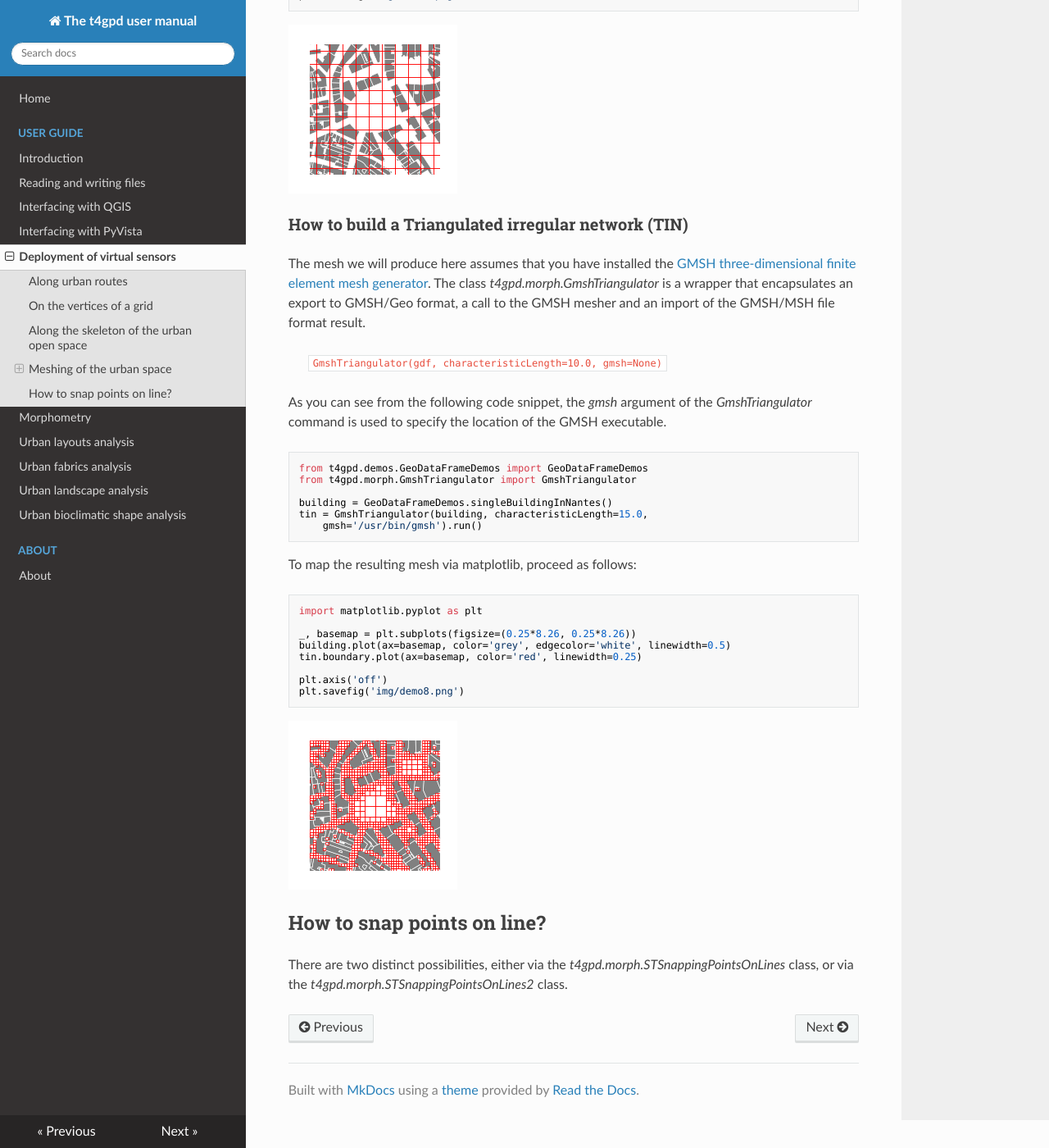
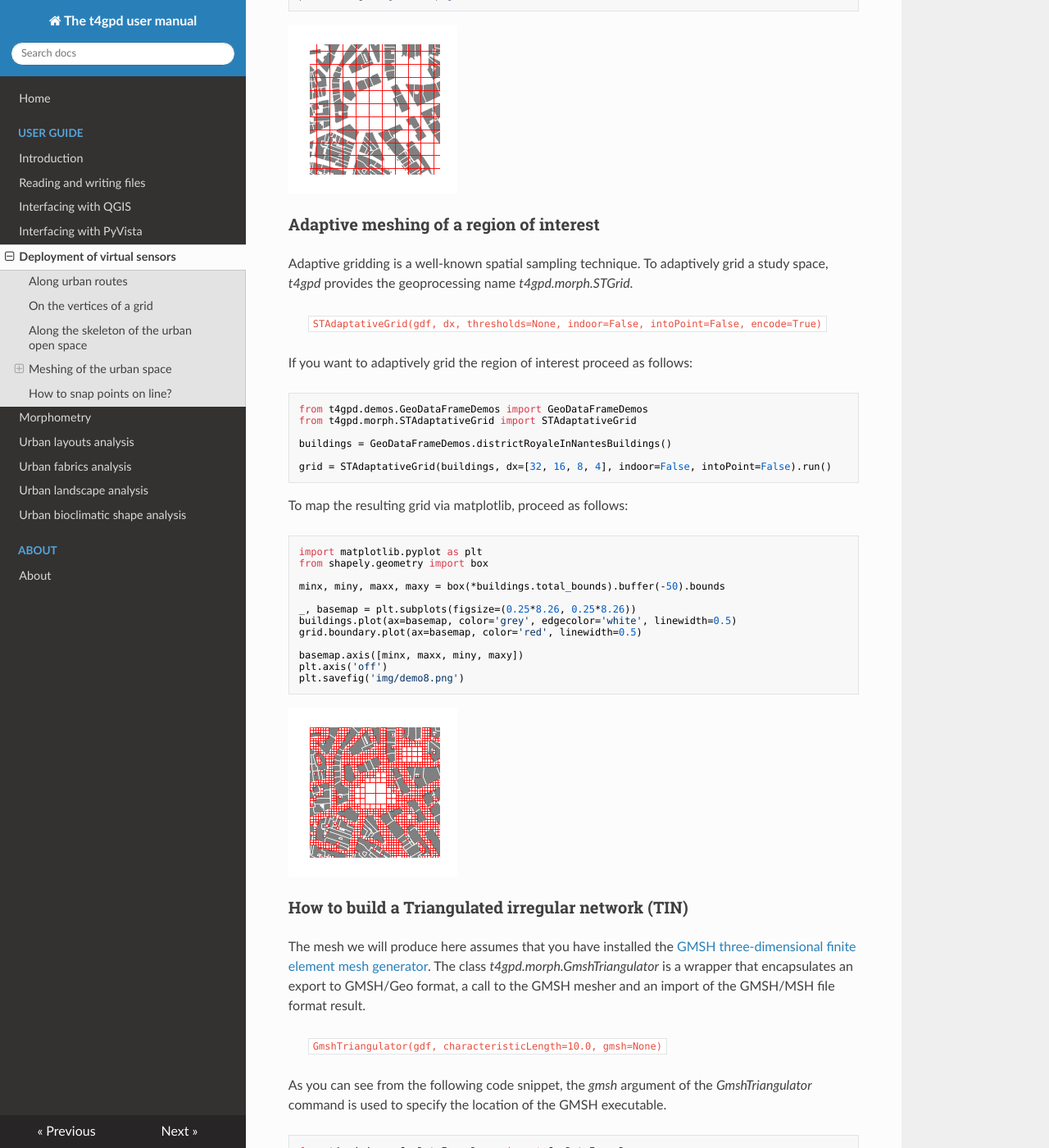
Before and after one commit to thomas-leduc/t4gpd-docs, an MkDocs documentation site: the page built from docs/sensors.md, in a window 1280 px wide and 1400 px high, scrolled down 3629 px. Shown: the whole window at 82% size. Built offline with MkDocs 1.6.1, drawn with Linux system fonts in a browser that asks for light colours; nearby versions of some CDN libraries.

Commit message:
UPdate sensors.md

````diff
--- a/docs/sensors.md
+++ b/docs/sensors.md
@@ -169,6 +169,42 @@ plt.savefig('img/demo7.png')
 
 ![Demo7](img/demo7.png)
 
+### Adaptive meshing of a region of interest
+
+Adaptive gridding is a well-known spatial sampling technique. To adaptively grid a study space, *t4gpd* provides the geoprocessing name *t4gpd.morph.STGrid*.
+
+> `STAdaptativeGrid(gdf, dx, thresholds=None, indoor=False, intoPoint=False, encode=True)`
+
+If you want to adaptively grid the region of interest proceed as follows:
+
+```python
+from t4gpd.demos.GeoDataFrameDemos import GeoDataFrameDemos
+from t4gpd.morph.STAdaptativeGrid import STAdaptativeGrid
+
+buildings = GeoDataFrameDemos.districtRoyaleInNantesBuildings()
+
+grid = STAdaptativeGrid(buildings, dx=[32, 16, 8, 4], indoor=False, intoPoint=False).run()
+```
+
+To map the resulting grid via matplotlib, proceed as follows:
+
+```python
+import matplotlib.pyplot as plt
+from shapely.geometry import box
+
+minx, miny, maxx, maxy = box(*buildings.total_bounds).buffer(-50).bounds
+
+_, basemap = plt.subplots(figsize=(0.25*8.26, 0.25*8.26))
+buildings.plot(ax=basemap, color='grey', edgecolor='white', linewidth=0.5)
+grid.boundary.plot(ax=basemap, color='red', linewidth=0.5)
+
+basemap.axis([minx, maxx, miny, maxy])
+plt.axis('off')
+plt.savefig('img/demo8.png')
+```
+
+![Demo8](img/demo8.png)
+
 ### How to build a Triangulated irregular network (TIN)
 
 The mesh we will produce here assumes that you have installed the
@@ -203,10 +239,10 @@ building.plot(ax=basemap, color='grey', edgecolor='white', linewidth=0.5)
 tin.boundary.plot(ax=basemap, color='red', linewidth=0.25)
 
 plt.axis('off')
-plt.savefig('img/demo8.png')
+plt.savefig('img/demo9.png')
 ```
 
-![Demo8](img/demo8.png)
+![Demo9](img/demo9.png)
 
 ## How to snap points on line?
 
````
